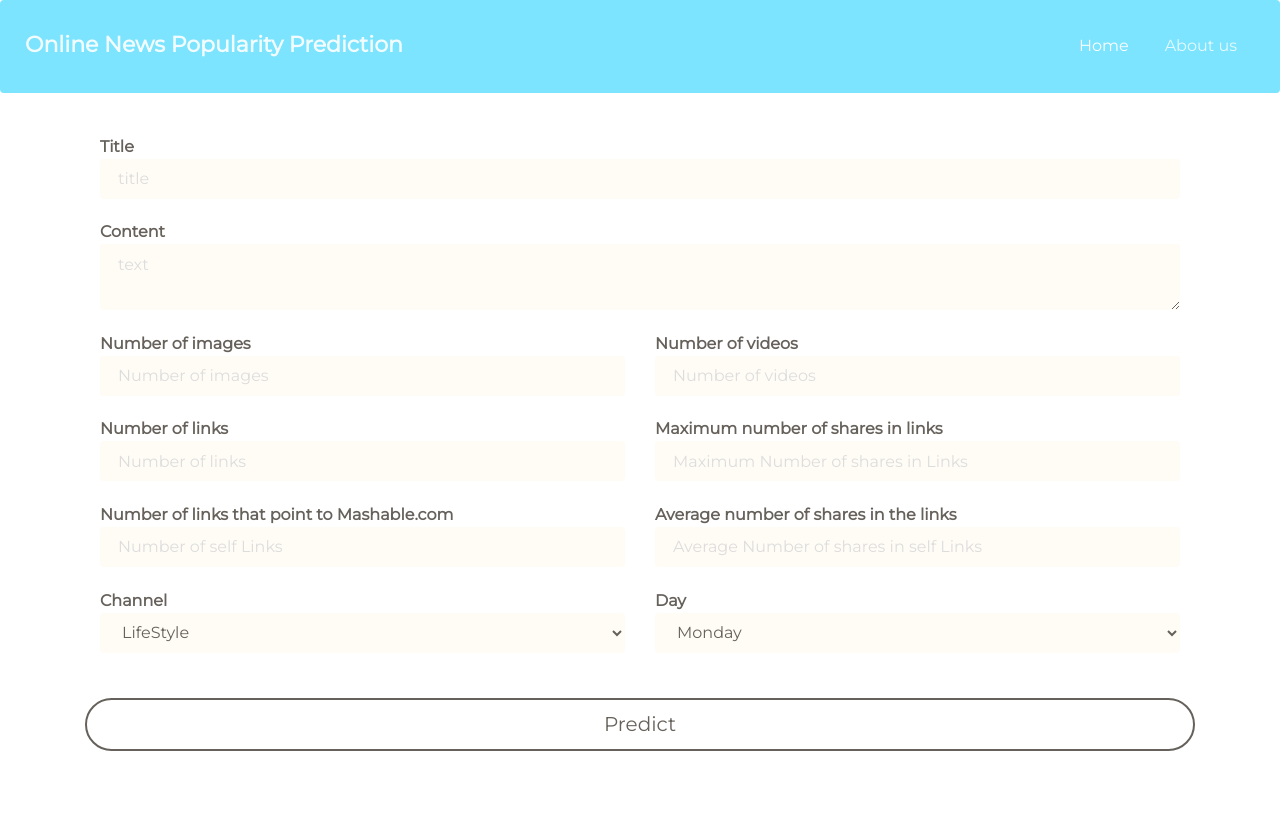
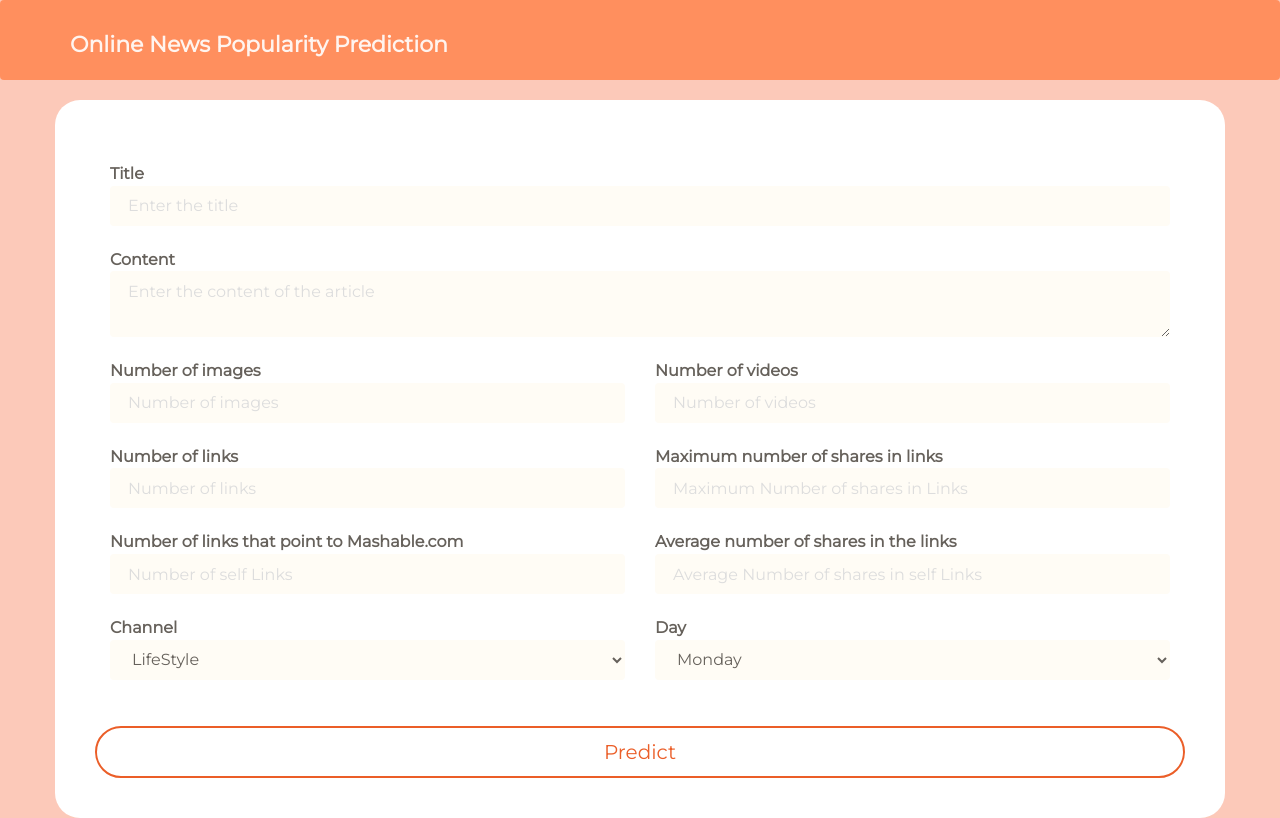
Before and after one commit to mzishan8/Online-News-Article-Popularity, a Flask app: page / in a window 1280 px wide. Before the commit the page ends 751 px from the top, so only its background shows below. Run offline with Flask 2, Linux system fonts and the light colour scheme; parts of the project's set-up code (start-up, migrations or seed data) failed here and were passed over; some libraries are stand-ins or nearby versions.

Commit message:
Some minor changes

```diff
--- a/templates/Home.html
+++ b/templates/Home.html
@@ -18,10 +18,11 @@
     <link href='http://fonts.googleapis.com/css?family=Montserrat' rel='stylesheet' type='text/css'>
     <link href='http://fonts.googleapis.com/css?family=Open+Sans:400,300' rel='stylesheet' type='text/css'>
 </head>
-<body>
-	<div id="navbar-info">
-        <nav class="navbar navbar-ct-info" role="navigation">
-          <div class="container-fluid">
+
+<body style="background:#FCC9B9">
+	<div id="navbar-danger">
+        <nav class="navbar navbar-ct-danger" role="navigation">
+          <div class="container">
             <!-- Brand and toggle get grouped for better mobile display -->
             <div class="navbar-header">
               <button type="button" class="navbar-toggle" data-toggle="collapse" data-target="#bs-example-navbar-collapse-1">
@@ -34,28 +35,23 @@
             </div>
 
             <!-- Collect the nav links, forms, and other content for toggling -->
-            <div class="collapse navbar-collapse" id="bs-example-navbar-collapse-1">
-              <ul class="nav navbar-nav navbar-right">
-                <li class="active"><a href="#">Home</a></li>
-                <li><a href="#">About us</a></li>
-               </ul>
-            </div><!-- /.navbar-collapse -->
+
           </div><!-- /.container-fluid -->
         </nav>
 
     </div>
-	<div class="container" style="background:white">
+	<div class="container" style="background:white;padding:40px;border-radius: 25px;">
 			<br>
-			<div class="container col-lg-12 col-xs-12 col-sm-8 col-md-8">
+			<div>
 			<form class="form" action="/predict" method="post">
 				<div class="col-lg-12">
 					<b>Title</b>
-					<input class="form-control has-success" type="text" name="title" placeholder="title" required="true">
+					<input class="form-control has-success" type="text" name="title" placeholder="Enter the title" required="true">
 					<br>
 				</div>
 				<div class="col-lg-12">
 					<b>Content</b>
-					<textarea class="form-control" name="text" placeholder="text" required="true"></textarea>
+					<textarea class="form-control" name="text" placeholder="Enter the content of the article" required="true"></textarea>
 					<br>
 				</div>
 				<div class="col-lg-6 col-md-6 col-sm-6 col-xs-12">
@@ -112,7 +108,7 @@
 				    <option value="7">Sunday</option>
 				</select><br><br>
 				</div>
-				<buttom class="btn btn-default btn-lg" type="submit" style="width: 100%" name="submit" value="Predict" >Predict</buttom>
+				<buttom class="btn btn-danger btn-lg" type="submit" style="width: 100%" name="submit" value="Predict" >Predict</buttom>
 			</form>
 		</div>
 	</div>
```
Also changed, not shown: templates/Result.html (+7 -14 lines).
